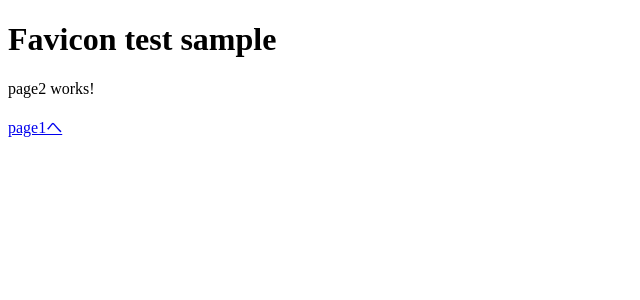
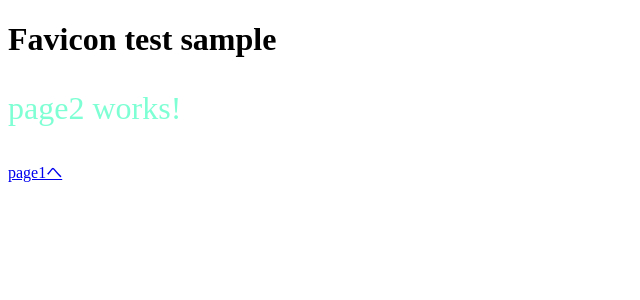
Before and after one commit to gurezo/favicon-sample, an Angular app: page /page2 in a window 1280 px wide. Shown: the top 300 px of the page, without its empty margins (0-640 px from the left). Built offline with nearby package versions, Linux system fonts and the light colour scheme.

Commit message:
package add.

```diff
--- a/package.json
+++ b/package.json
@@ -22,6 +22,7 @@
     "@angular/router": "^6.0.0",
     "core-js": "^2.5.4",
     "rxjs": "^6.0.0",
+    "web-animations-js": "^2.3.1",
     "zone.js": "^0.8.26"
   },
   "devDependencies": {
--- a/src/app/page2/page2.component.css
+++ b/src/app/page2/page2.component.css
@@ -0,0 +1,4 @@
+p {
+  color: aquamarine;
+  font-size: 2rem;
+}
```
